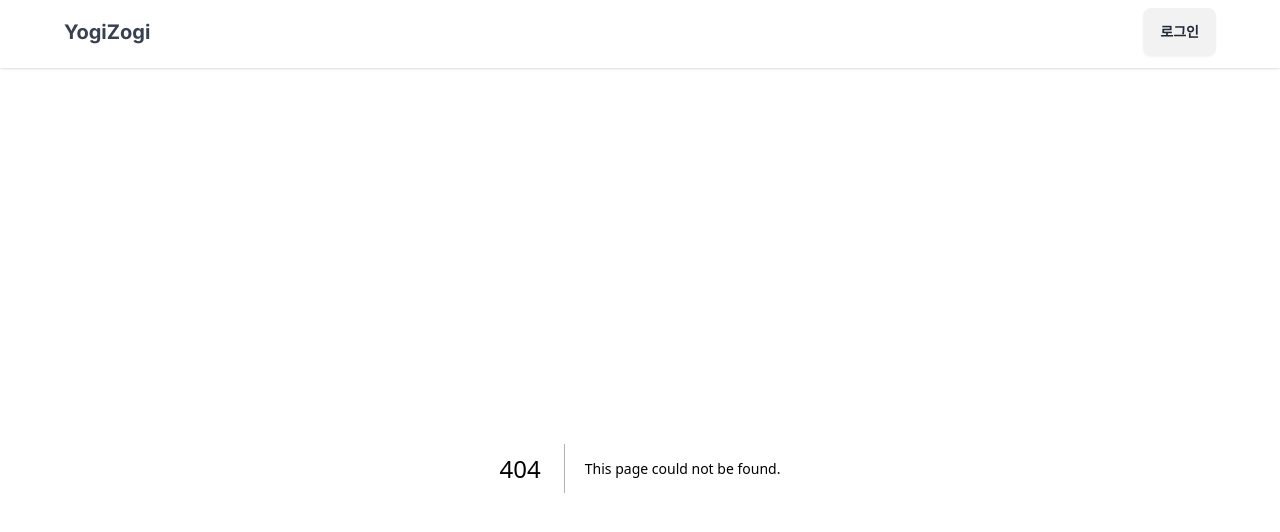
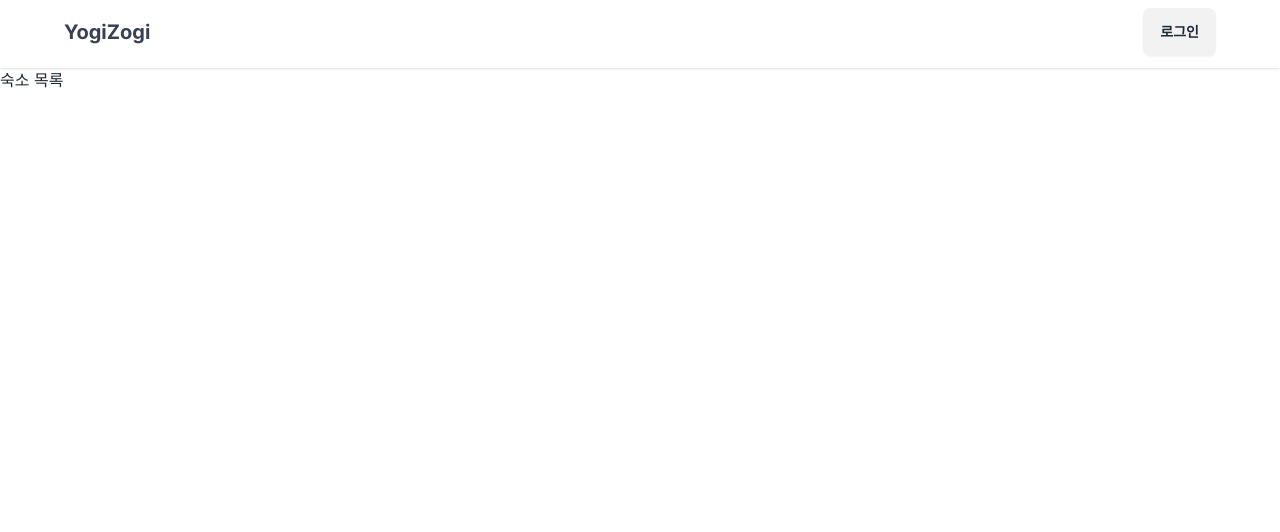
Before and after one commit to cloudedpanther/yogizogi_next, a Next.js app: page /accommodationList in a window 1280 px wide. Before the commit this address had no page. Shown: the top 532 px of the page. Built offline with nearby package versions, Linux system fonts and the light colour scheme.

Commit message:
add accmmodationList page layout

```diff
--- /dev/null
+++ b/app/accommodationList/page.tsx
@@ -0,0 +1,3 @@
+export default function AccommodationList() {
+  return <div className="w-full">숙소 목록</div>;
+}
```
